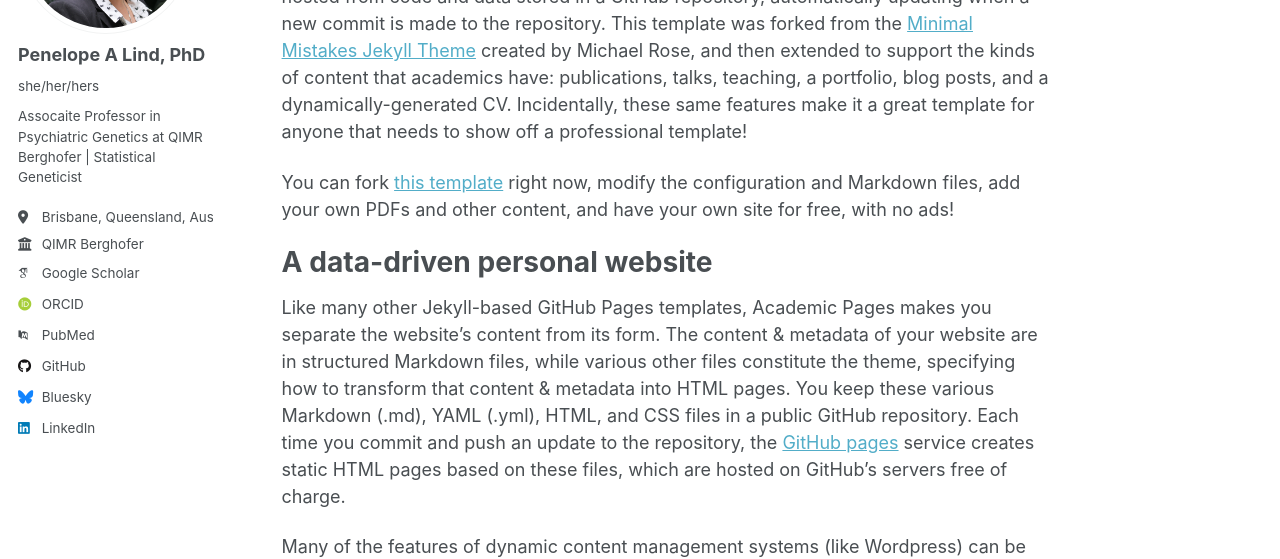
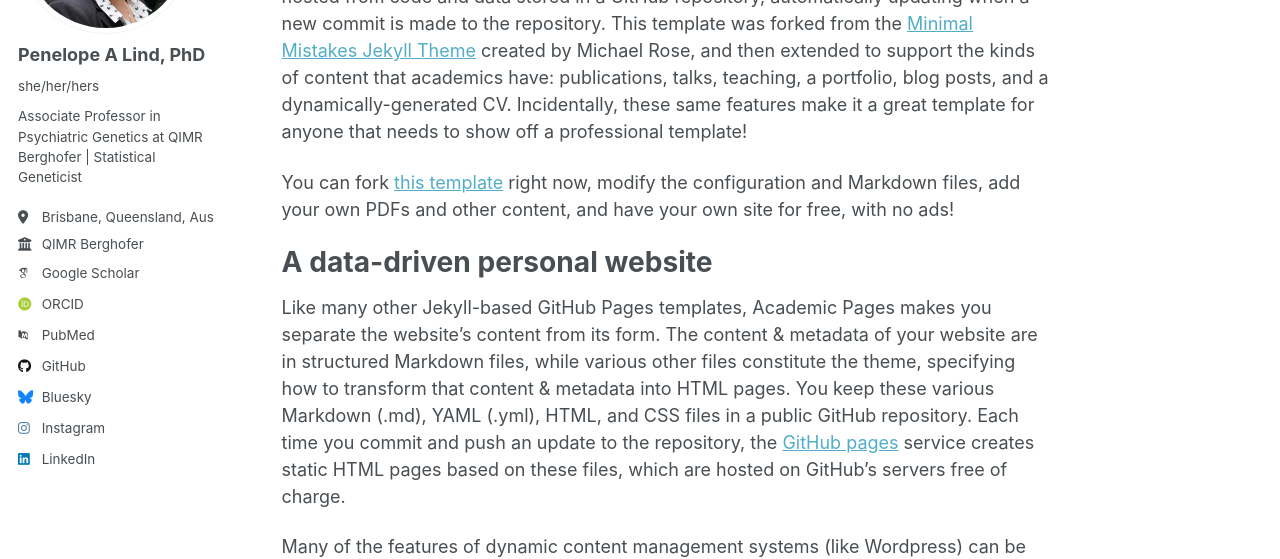
Before and after one commit to penelopelind/penelopelind.github.io, a Jekyll site: the page built from _pages/about.md, in a window 1280 px wide. Shown: the part 240-799 px from the top of the page. Built offline with Jekyll 4.4.1, drawn with Linux system fonts in a browser that asks for light colours; some web fonts are replaced; a script that is not in the unit is left out.

Commit message:
Update _config.yml

```diff
--- a/_config.yml
+++ b/_config.yml
@@ -26,7 +26,7 @@ author:
   avatar           : "headshot.jpg"
   name             : "Penelope A Lind, PhD"
   pronouns         :  "she/her/hers"
-  bio              : "Assocaite Professor in Psychiatric Genetics at QIMR Berghofer | Statistical Geneticist"
+  bio              : "Associate Professor in Psychiatric Genetics at QIMR Berghofer | Statistical Geneticist"
   location         : "Brisbane, Queensland, Australia"
   employer         : "QIMR Berghofer"
   # uri              : # URL
@@ -35,10 +35,10 @@ author:
   # Academic websites
   academia         : # URL
   arxiv            : # URL - Update with the correct link to your profile
+  orcid            : "http://orcid.org/0000-0002-3887-2598"
   googlescholar    : "https://scholar.google.com/citations?user=YYZg4bsAAAAJ&hl=en"
   inspire-hep      : # URL
   impactstory      : # URL
-  orcid            : "http://orcid.org/0000-0002-3887-2598"
   semantic         : # URL
   pubmed           : "https://www.ncbi.nlm.nih.gov/myncbi/penelope.lind.1/bibliography/public/"
   researchgate     : # URL
@@ -54,16 +54,16 @@ author:
 
   # Social media
   artstation       : # Username
+  linkedin         : "penelope-lind-56319730"
   bluesky          : "penelopelind" # Replace this with you Bluesky username
+  instagram        : "drtupps"
   facebook         : # Username
   flickr           : # Username
   foursquare       : # Username
   goodreads        : # Username
   google_plus      : # Username
   keybase          : # Username
-  instagram        : # Username
   lastfm           : # Username
-  linkedin         : "penelope-lind-56319730"
   mastodon         : # URL
   medium           : # URL
   pinterest        : # Username
```
